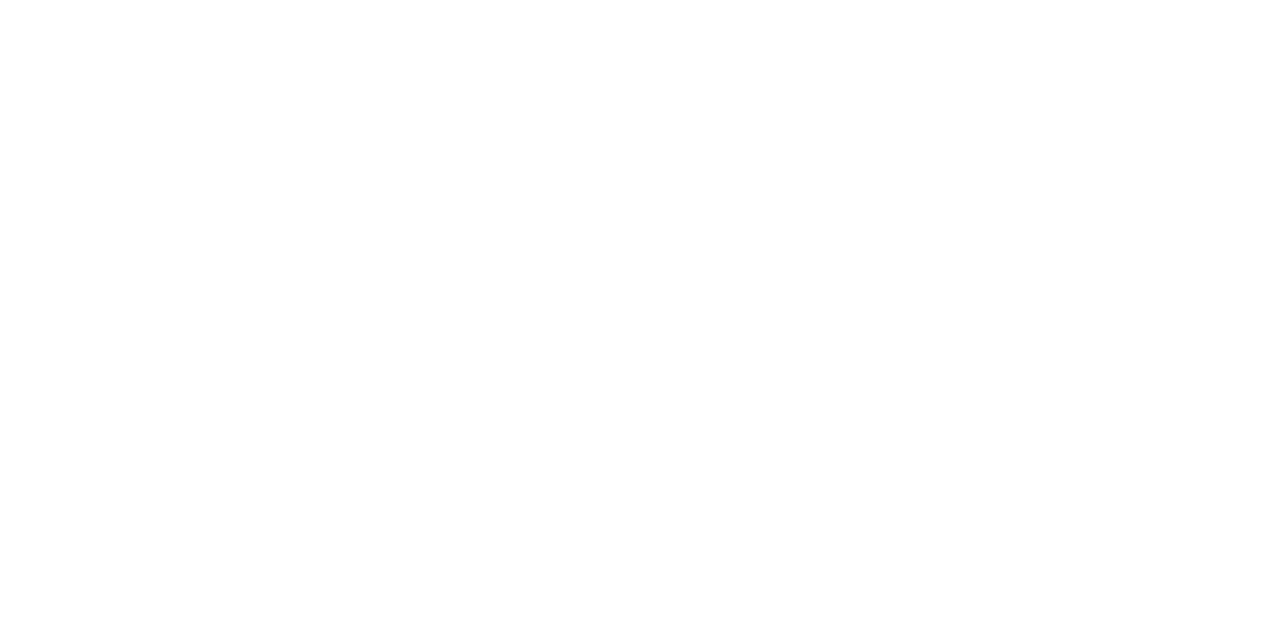
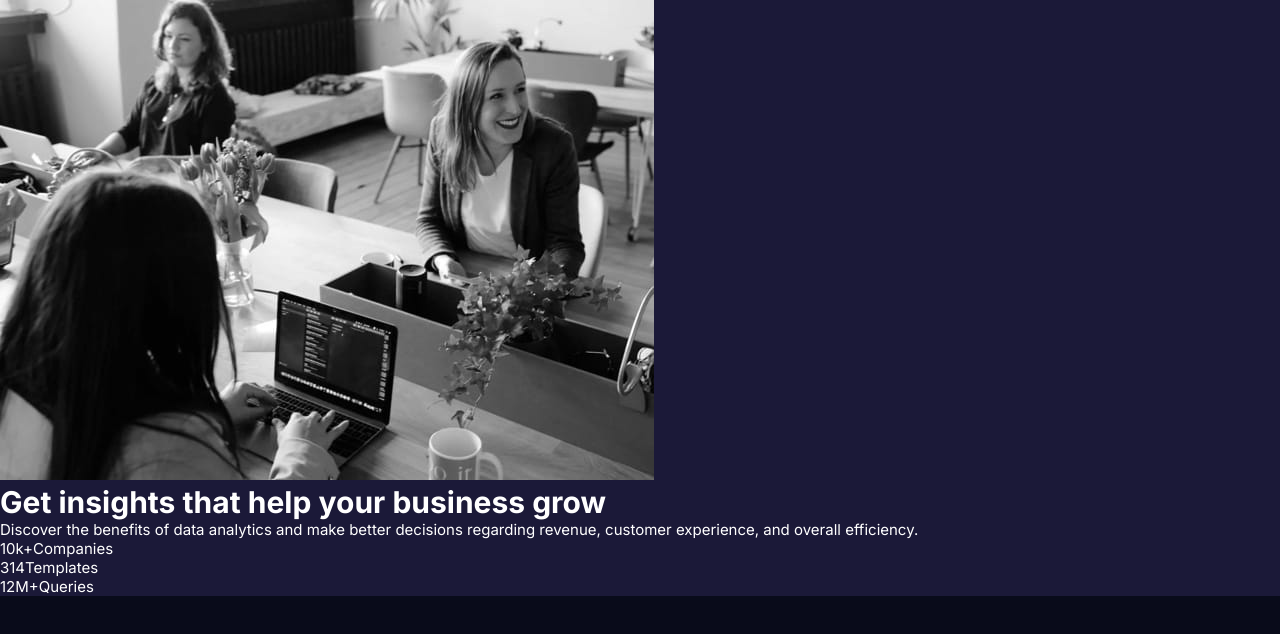
Before and after one commit to heraldofortuna/stats-preview-card-component-main, a plain HTML site: page index.html in a window 1280 px wide. Drawn offline with Linux system fonts and the light colour scheme.

Commit message:
I implemented the HTML structure

```diff
--- a/index.html
+++ b/index.html
@@ -19,6 +19,26 @@
     <title>Frontend Mentor | Stats preview card component</title>
   </head>
   <body>
-    <div class="card"></div>
+    <div class="card">
+      <div>
+        <img src="./images/image-header-mobile.jpg" />
+      </div>
+      <h1>Get insights that help your business grow</h1>
+      <p>
+        Discover the benefits of data analytics and make better decisions
+        regarding revenue, customer experience, and overall efficiency.
+      </p>
+      <div>
+        <div>
+          <p>10k+<span>Companies</span></p>
+        </div>
+        <div>
+          <p>314<span>Templates</span></p>
+        </div>
+        <div>
+          <p>12M+<span>Queries</span></p>
+        </div>
+      </div>
+    </div>
   </body>
 </html>
--- a/styles.css
+++ b/styles.css
@@ -18,5 +18,12 @@
 }
 
 body {
+  background-color: var(--dark-blue-1);
+  color: var(--white-1);
+  font-family: var(--font-1);
   font-size: 15px;
 }
+
+.card {
+  background-color: var(--dark-blue-2);
+}
```
